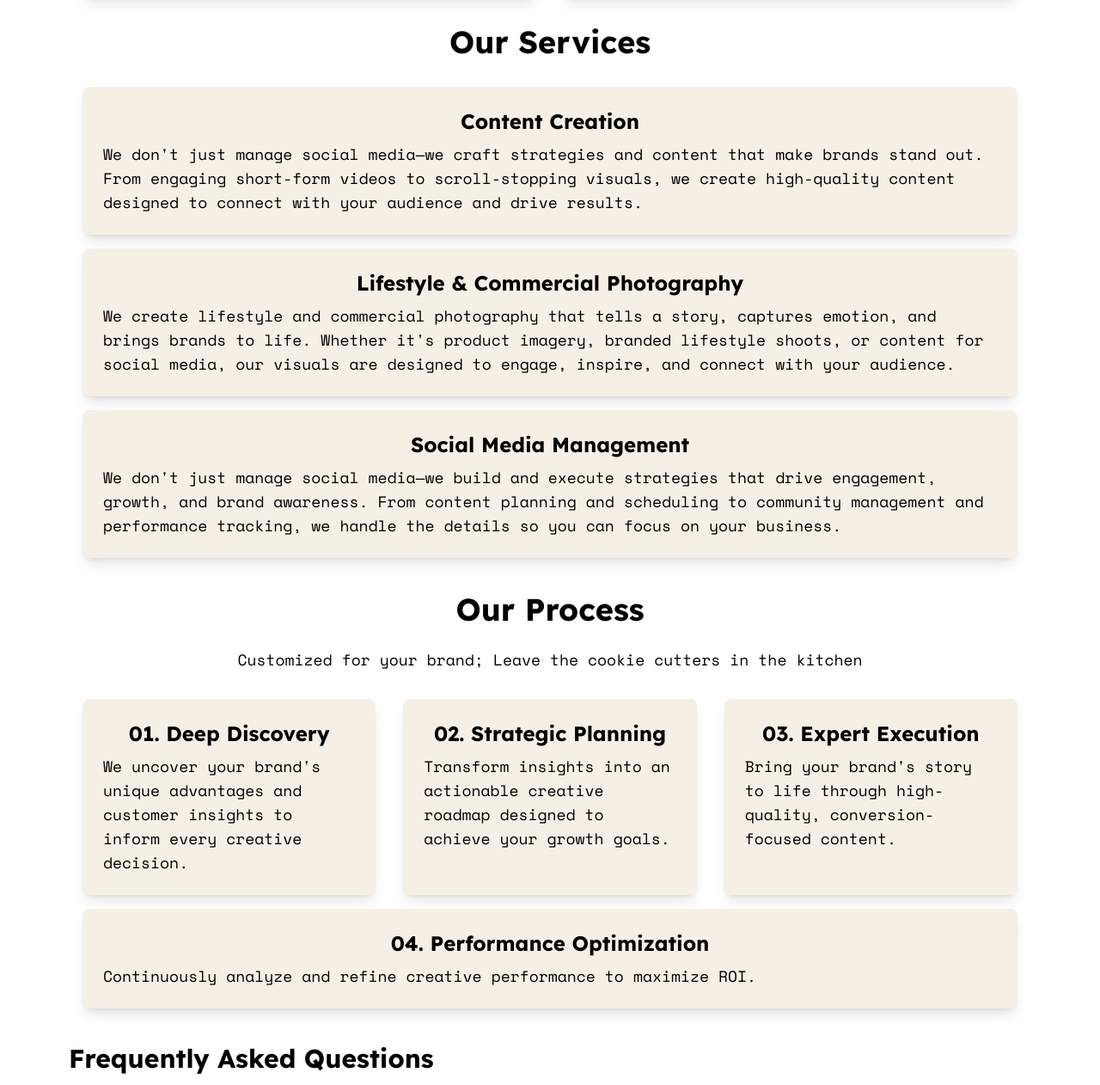
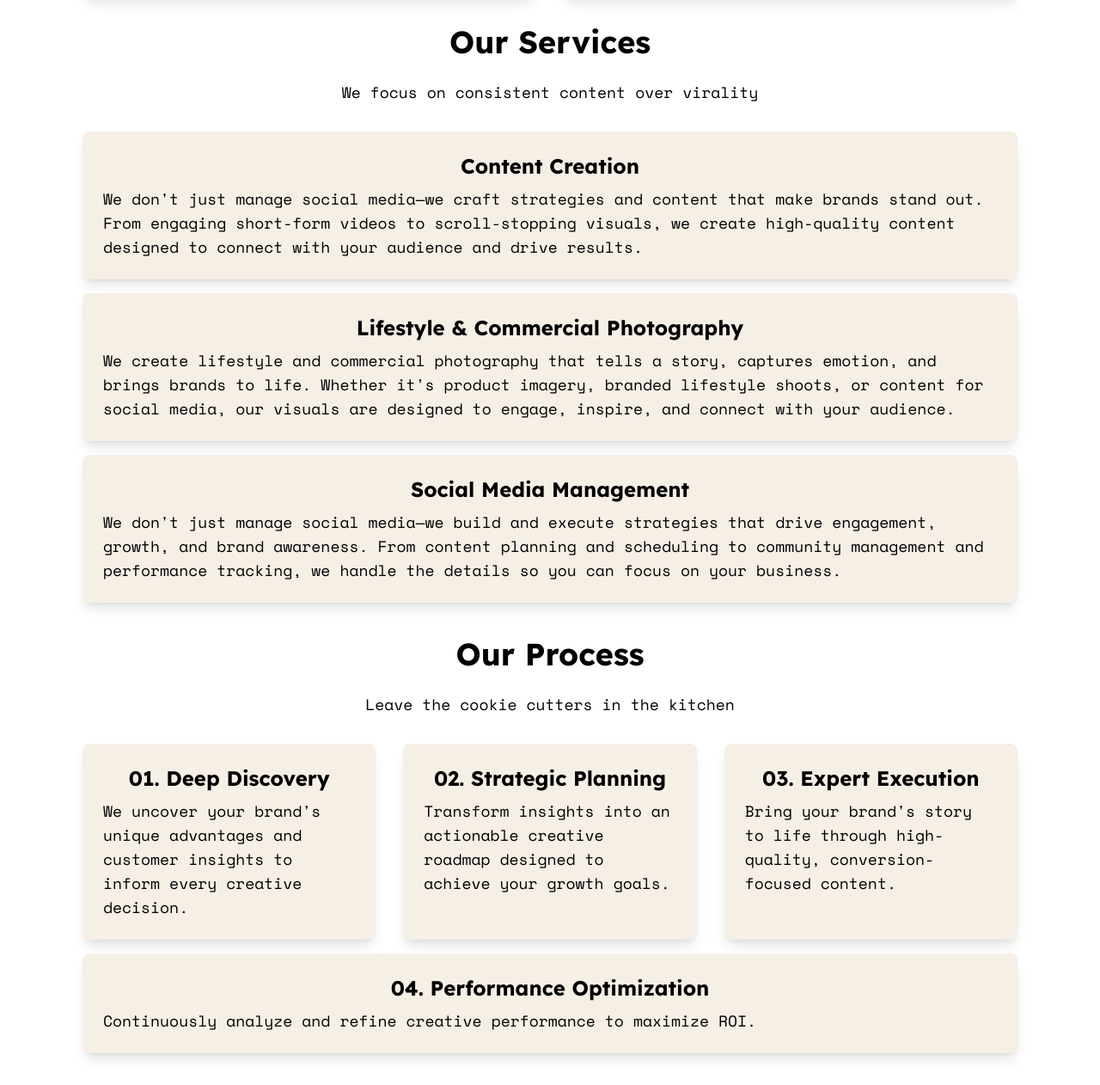
Before and after one commit to Blksmsn/washedcreator, a plain HTML site: page index.html in a window 1280 px wide. Shown: the part 2267-3529 px from the top of the page at 86% size. Drawn offline with nearby package versions, Linux system fonts and the light colour scheme; some packages are replaced by stand-ins of ours; files that its build step writes are made by us from their sources; a script that the page names is missing.

Commit message:
Updated some headings and add some sub headings.

```diff
--- a/index.html
+++ b/index.html
@@ -230,6 +230,7 @@
     </section>
     <section class="services my-8">
       <h2 class="text-4xl font-bold text-center mb-6 font-custom-h1">Our Services</h2>
+      <p class="text-lg text-center mb-6 font-custom-paragraph">We focus on consistent content over virality</p>
       <div class="flex flex-wrap justify-center">
         <div class="service-card mx-4 my-2 p-6 bg-[#F5EFE6] rounded-lg shadow-lg text-center">
           <h3 class="text-2xl font-bold mb-2 font-custom-h1">Content Creation</h3>
@@ -247,7 +248,7 @@
     </section>
     <section class="process my-8">
       <h2 class="text-4xl font-bold text-center mb-6 font-custom-h1">Our Process</h2>
-      <p class="text-lg text-center mb-6 font-custom-paragraph">Customized for your brand; Leave the cookie cutters in the kitchen</p>
+      <p class="text-lg text-center mb-6 font-custom-paragraph">Leave the cookie cutters in the kitchen</p>
       <div class="flex flex-wrap justify-center">
         <div class="process-card mx-4 my-2 p-6 bg-[#F5EFE6] rounded-lg shadow-lg text-center flex-1 min-w-[250px]">
           <h3 class="text-2xl font-bold mb-2 font-custom-h1">01. Deep Discovery</h3>
@@ -268,7 +269,7 @@
       </div>
     </section>
     <section class="faq my-8">
-      <h2 class="text-3xl font-bold text-left font-custom-h1">Frequently Asked Questions</h2>
+      <h2 class="text-4xl font-bold text-center mb-6 font-custom-h1">Frequently Asked Questions</h2>
       <div class="flex flex-col justify-center mt-4">
         <div class="faq-item mx-4 my-2 flex flex-col bg-[#F5EFE6] rounded-lg shadow-lg">
           <div class="faq-question flex justify-between items-center cursor-pointer p-4" onclick="toggleAnswer(this)">
```
